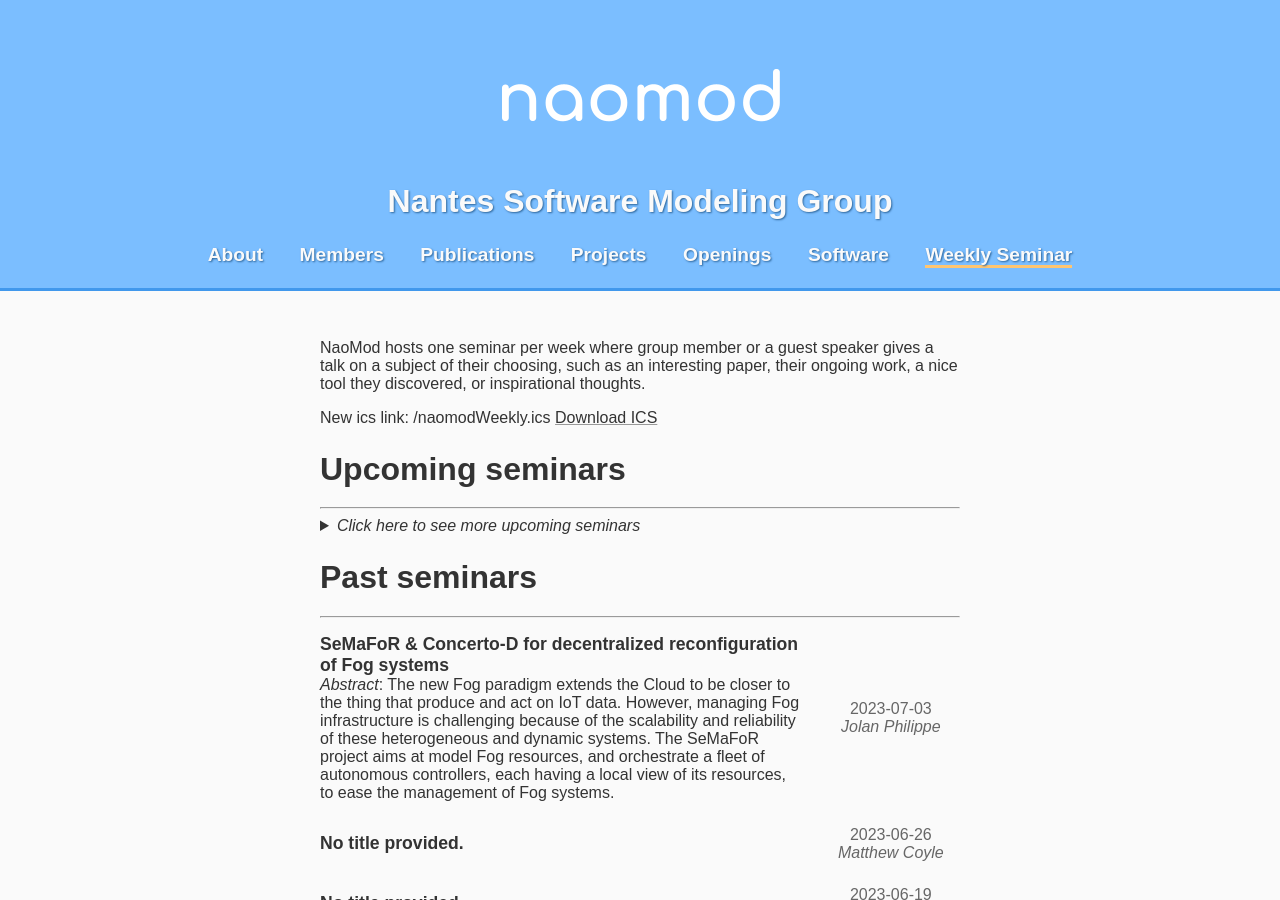
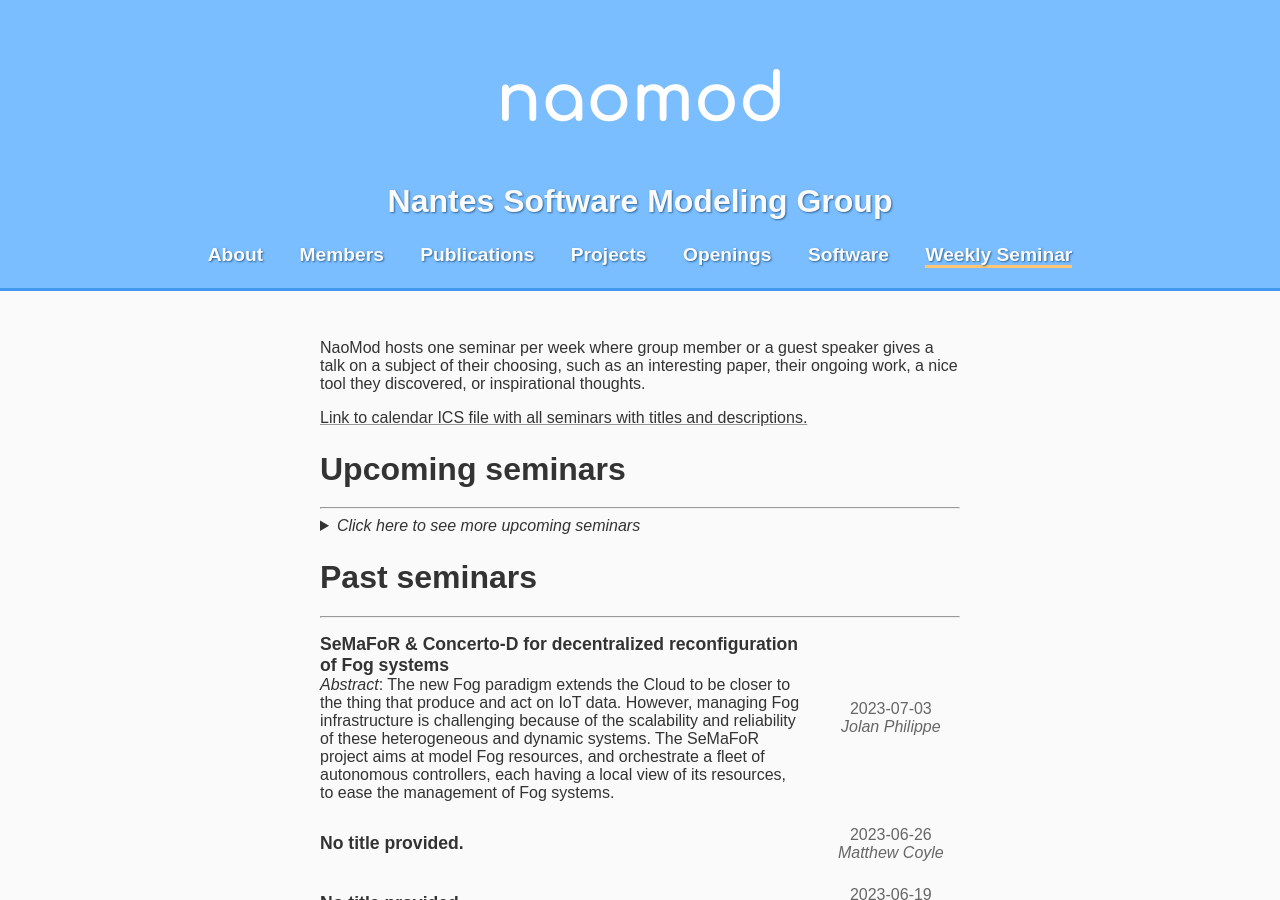
Before and after one commit to NaoMod/naomod.github.io, a Jekyll site: the page built from seminars.html, in a window 1280 px wide and 900 px high. Built offline with Jekyll 4.4.1, drawn with Linux system fonts in a browser that asks for light colours.

Commit message:
Rename ics file + improve description link

```diff
--- a/seminars.html
+++ b/seminars.html
@@ -55,7 +55,7 @@ title: Weekly Seminar
 <!-- <p>This page is automatically generated from <a href="http://agenda.univ-nantes.fr/home/bousse-e@univ-nantes.fr/NaomodWeeklySeminars">this ICS file</a> (<a href="https://agenda.univ-nantes.fr/home/bousse-e@univ-nantes.fr/NaomodWeeklySeminars.html
   ">calendar view</a>).</p> -->
 
-<p>New ics link: {{site.url}}/naomodWeekly.ics <a href="{{site.baseurl}}/naomodWeekly.ics">Download ICS</a></p>
+<p><a href="{{site.baseurl}}/naomod_weekly_seminars.ics">Link to calendar ICS file with all seminars with titles and descriptions.</a></p>
 
 <h2> Upcoming seminars </h2>
 <hr/>
```
Also changed, not shown: 2 other files.
